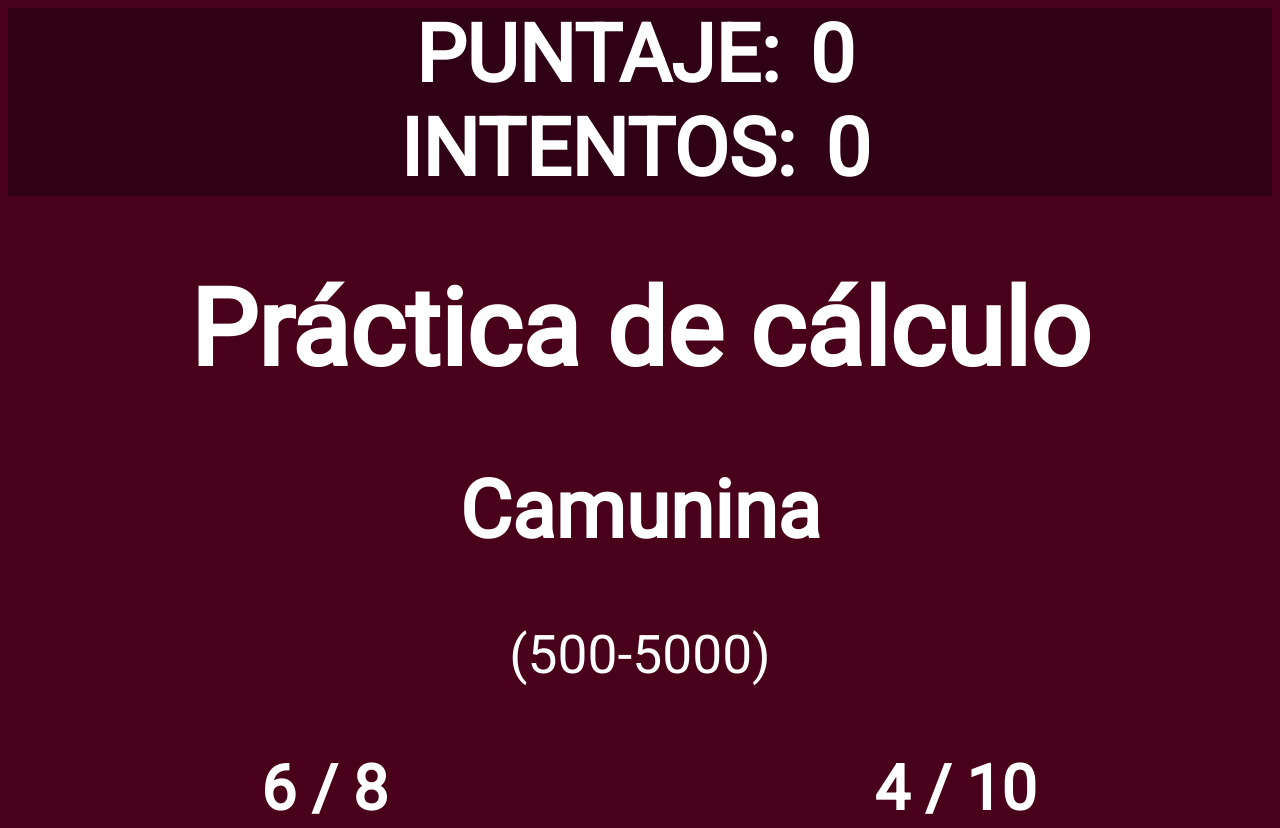
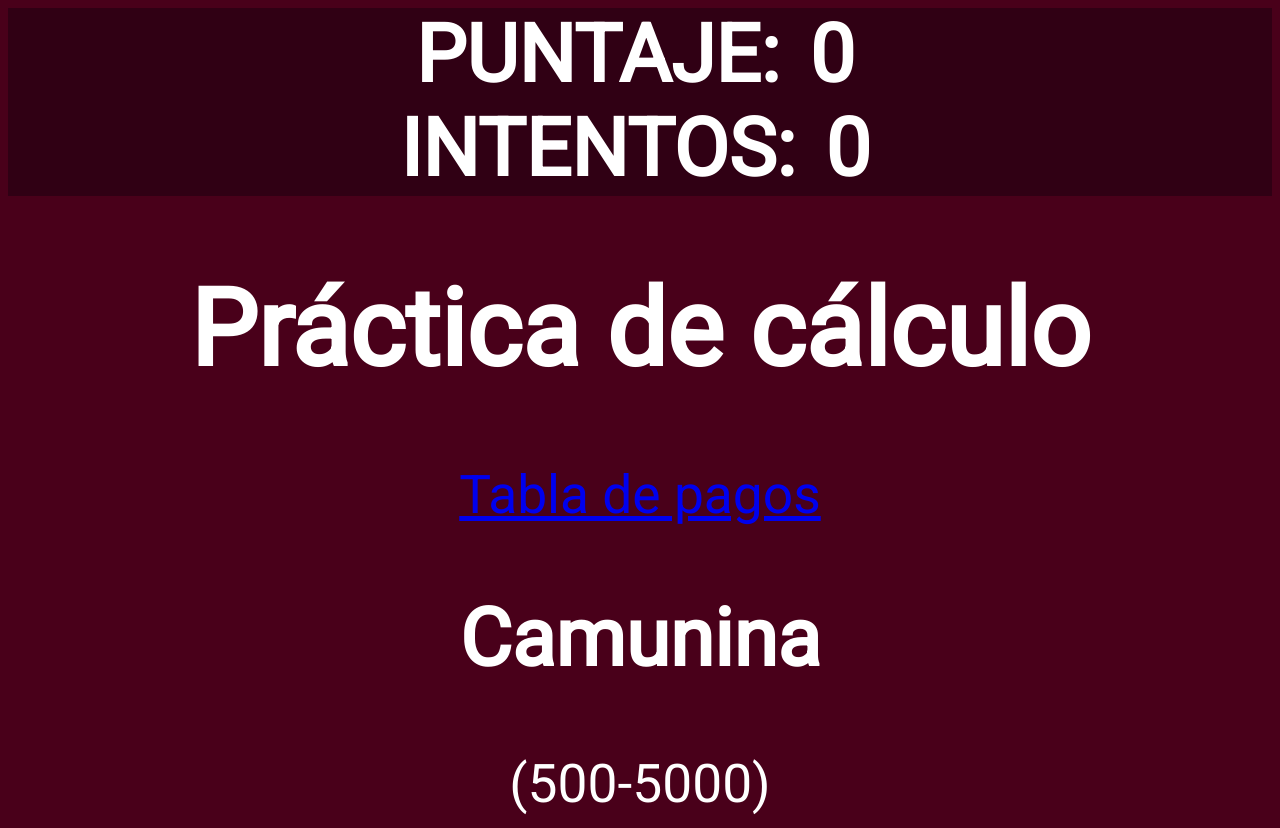
Before and after one commit to GeCirou/MultiCraps, a plain HTML site: page index.html in a window 1280 px wide. Shown: the top 828 px of the page. Drawn offline with Linux system fonts and the light colour scheme.

Commit message:
link tabla

```diff
--- a/index.html
+++ b/index.html
@@ -15,6 +15,7 @@
             <h2>INTENTOS: <label for="" id="lblTry">0</label></h2>
          </header>
         <h1>Práctica de cálculo</h1>
+        <div><a href="#Tabla">Tabla de pagos</a></div>
         <div>
             <h2>Camunina</h2>
             (500-5000)
@@ -185,7 +186,7 @@
             </table>
         </div>
         <div>
-            <h2>Tabla de pagos</h2>
+            <h2 id="Tabla">Tabla de pagos</h2>
             <h3>120%</h3>
             <table>
                 <tr><td class="td1">Base</td><td class="td2">Pago</td><td class="td3">Base</td> <td class="td1">Pago</td></tr>
```
